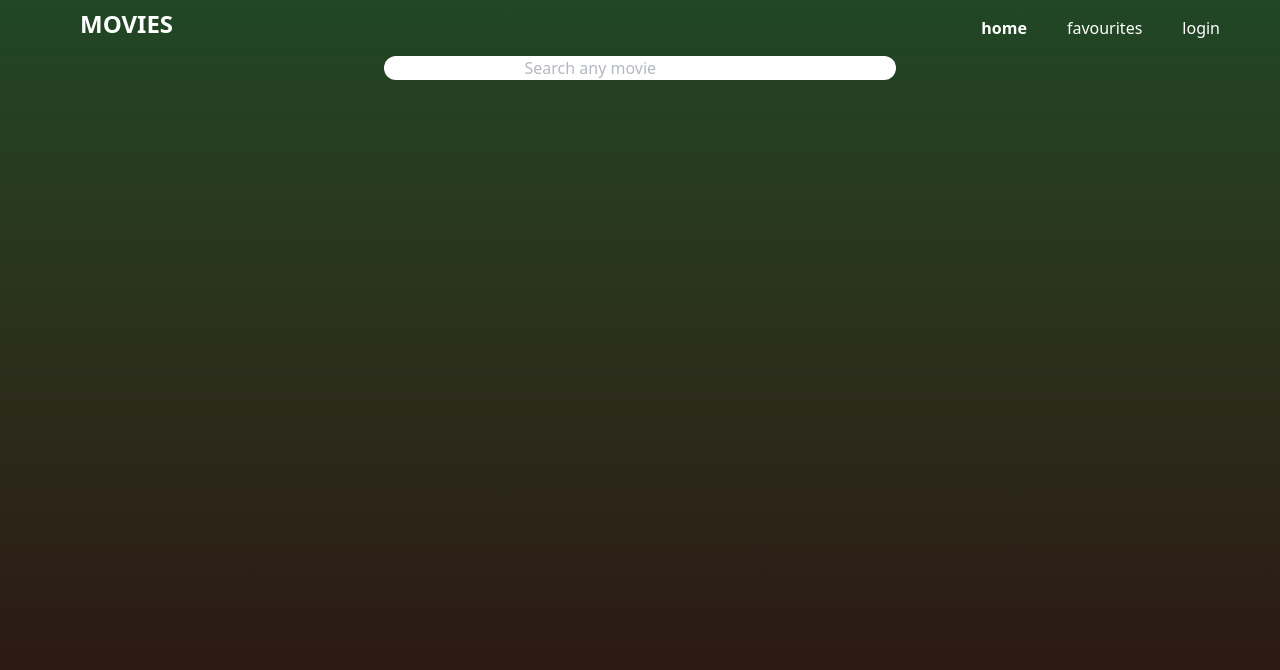
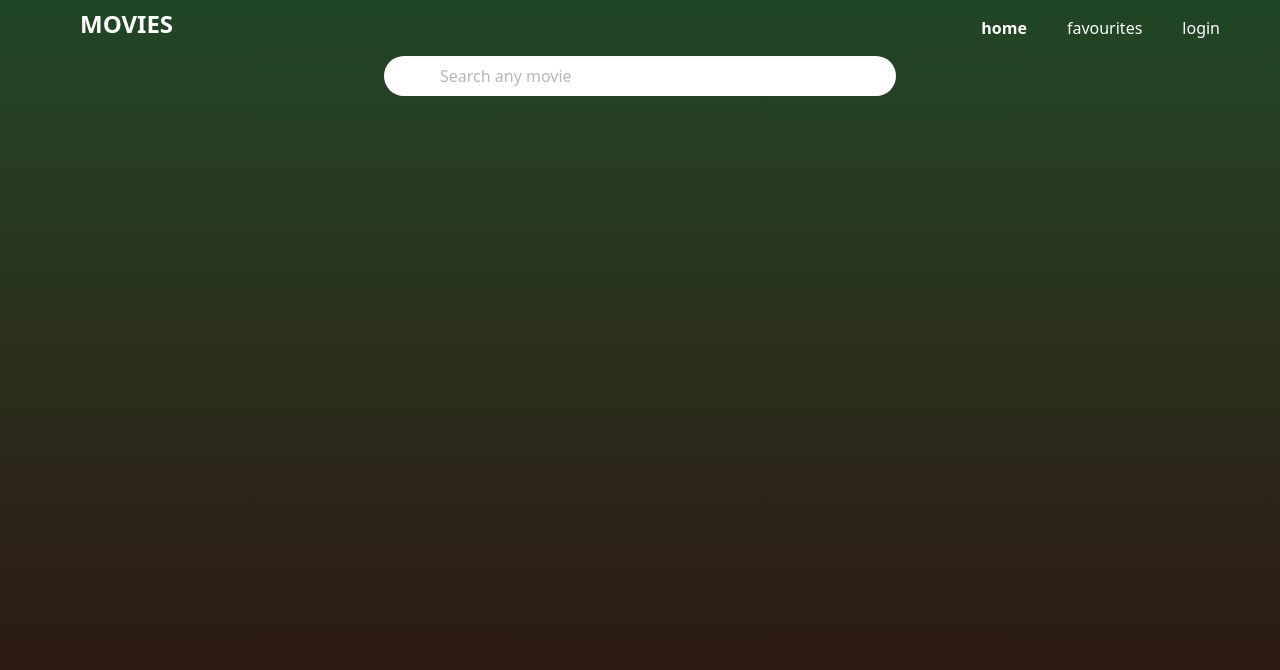
Before and after one commit to talanatefo/Movie-App, a React (Vite) app: page / in a window 1280 px wide. Shown: the top 670 px of the page. Built offline with nearby package versions, Linux system fonts and the light colour scheme.

Commit message:
updated search bar

```diff
--- a/src/components/Searchbar.jsx
+++ b/src/components/Searchbar.jsx
@@ -2,8 +2,12 @@ import React from "react";
 function Searchbar() {
   return (
     <>
-      <div className="bg-white w-2/5 rounded-full mx-auto text-gray-500  text-center">
-        <input type="text" placeholder="Search any movie " />
+      <div className="bg-white w-2/5 rounded-full mx-auto text-gray-500  text-center py-2 ">
+        <input
+          className="outline-none w-100"
+          type="text"
+          placeholder="Search any movie "
+        />
       </div>
     </>
   );
```
